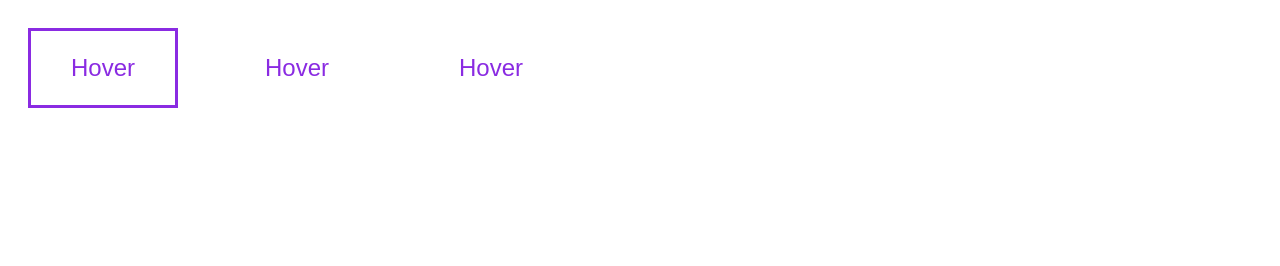
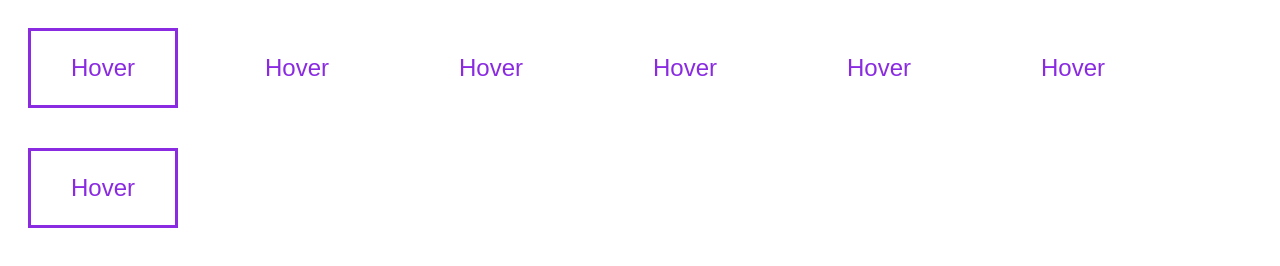
Before and after one commit to channyeintun/css-animation-lessons, a plain HTML site: page index.html in a window 1280 px wide. Drawn offline with Linux system fonts and the light colour scheme.

Commit message:
seven buttons

```diff
--- a/index.html
+++ b/index.html
@@ -19,7 +19,7 @@
     }
     #one{
         border:3px solid blueviolet;
-        transition-duration: 600ms;
+        transition-duration: 300ms;
     }
     #one:hover{
         background-color: blueviolet;
@@ -36,7 +36,7 @@
         width: 0%;
         height:2px;
         background-color:blueviolet;
-        transition-duration: 600ms;
+        transition-duration: 300ms;
     }
     #two::after{
         position:absolute;
@@ -46,7 +46,7 @@
         width: 0%;
         height:2px;
         background-color:blueviolet;
-        transition-duration: 600ms;
+        transition-duration: 300ms;
     }
     #two:hover::after,
     #two:hover::before{
@@ -54,7 +54,7 @@
     }
     #three{
         position:relative;
-        transition: color 400ms ease-in-out;
+        transition: color 300ms ease-in-out;
     }
     #three::after{
         content: '';
@@ -65,7 +65,7 @@
         height: 0%;
         background-color: blueviolet;
         z-index: -1;
-        transition: 400ms ease-in-out;
+        transition: 300ms ease-in-out;
     }
     #three:hover::after
     {
@@ -74,10 +74,165 @@
     #three:hover{
         color:#fff;
     }
+    #four{
+        position:relative;
+        transition: 300ms;
+    }
+    #four::before{
+        content:'';
+        position:absolute;
+        top:0;
+        right:0;
+        background-color: blueviolet;
+        width: 0;
+        height:0;
+        transition: 300ms;
+        z-index: -1;
+    }
+    #four:hover{
+        color:#fff;
+    }
+    #four::after{
+        content:'';
+        position:absolute;
+        bottom:0;
+        left:0;
+        background-color: blueviolet;
+        width: 0;
+        height:0;
+        transition: 300ms;
+        z-index: -1;
+    }
+    #four:hover::after,
+    #four:hover::before{
+        height: 100%;
+        width:100%;
+    }
+    #five{
+        position:relative;
+    }
+    #five::before{
+        position: absolute;
+        top:0;
+        left:0;
+        content:'';
+        width: 0;
+        height: 3px;
+        background-color: blueviolet;
+        transition: 300ms;
+    }
+    #five::after{
+        position: absolute;
+        bottom:0;
+        right:0;
+        content:'';
+        width: 0;
+        height: 3px;
+        background-color: blueviolet;
+        transition: 300ms;
+    }
+    #five-span::before{
+        position: absolute;
+        top:0;
+        right:0;
+        content:'';
+        width: 3px;
+        height: 0;
+        background-color: blueviolet;
+        transition: 300ms;
+    }
+    #five-span::after{
+        position: absolute;
+        bottom:0;
+        left:0;
+        content:'';
+        width: 3px;
+        height: 0;
+        background-color: blueviolet;
+        transition: 300ms;
+    }
+    #five:hover::before{
+        width: 100%;
+    }
+    #five:hover > #five-span::before{
+        transition-delay:300ms ;
+        height: 100%;
+    }
+    #five:hover::after{
+        transition-delay: 600ms;
+        width: 100%;
+    }
+    #five:hover > #five-span::after{
+        transition-delay: 900ms;
+        height: 100%;
+    }
+    #six{
+        position:relative;
+        transition:300ms;
+    }
+    #six::before{
+        content:'';
+        position:absolute;
+        width: 0;
+        height:100%;
+        top:0;
+        left: 0;
+        background-color: blueviolet;
+        transition:300ms;
+        z-index: -1;
+    }
+    #six:hover{
+        color:#fff;
+    }
+    #six:hover::before{
+        width: 100%;
+    }
+    #seven{
+        position:relative;
+        border:3px solid blueviolet;
+        transition:300ms;
+    }
+    #seven::before{
+        position:absolute;
+        content:'';
+        top:0;
+        right:0;
+        width: 0;
+        height: 0;
+        border-style: solid;
+        border-width: 0 0 0 0;
+        border-color: transparent blueviolet transparent transparent;
+        transition:300ms;
+    }
+    #seven::after{
+        position:absolute;
+        content:'';
+        bottom:0;
+        right:0;
+        width: 0;
+        height: 0;
+        border-style: solid;
+        border-width: 0 0 0 0;
+        border-color: transparent transparent blueviolet transparent;
+        transition:300ms;
+    }
+    #seven:hover{
+        padding-right: 40px;
+    }
+    #seven:hover::before{
+        border-width: 0 40px 40px 0;
+    }
+    #seven:hover::after{
+        border-width: 0 0 40px 40px;
+    }
 </style>
 <body>
     <button id="one">Hover</button>
     <button id="two">Hover</button>
     <button id="three">Hover</button>
+    <button id="four">Hover</button>
+    <button id="five"><span id="five-span"></span>Hover</button>
+    <button id="six">Hover</button>
+    <button id="seven">Hover</button>
 </body>
 </html>
```
